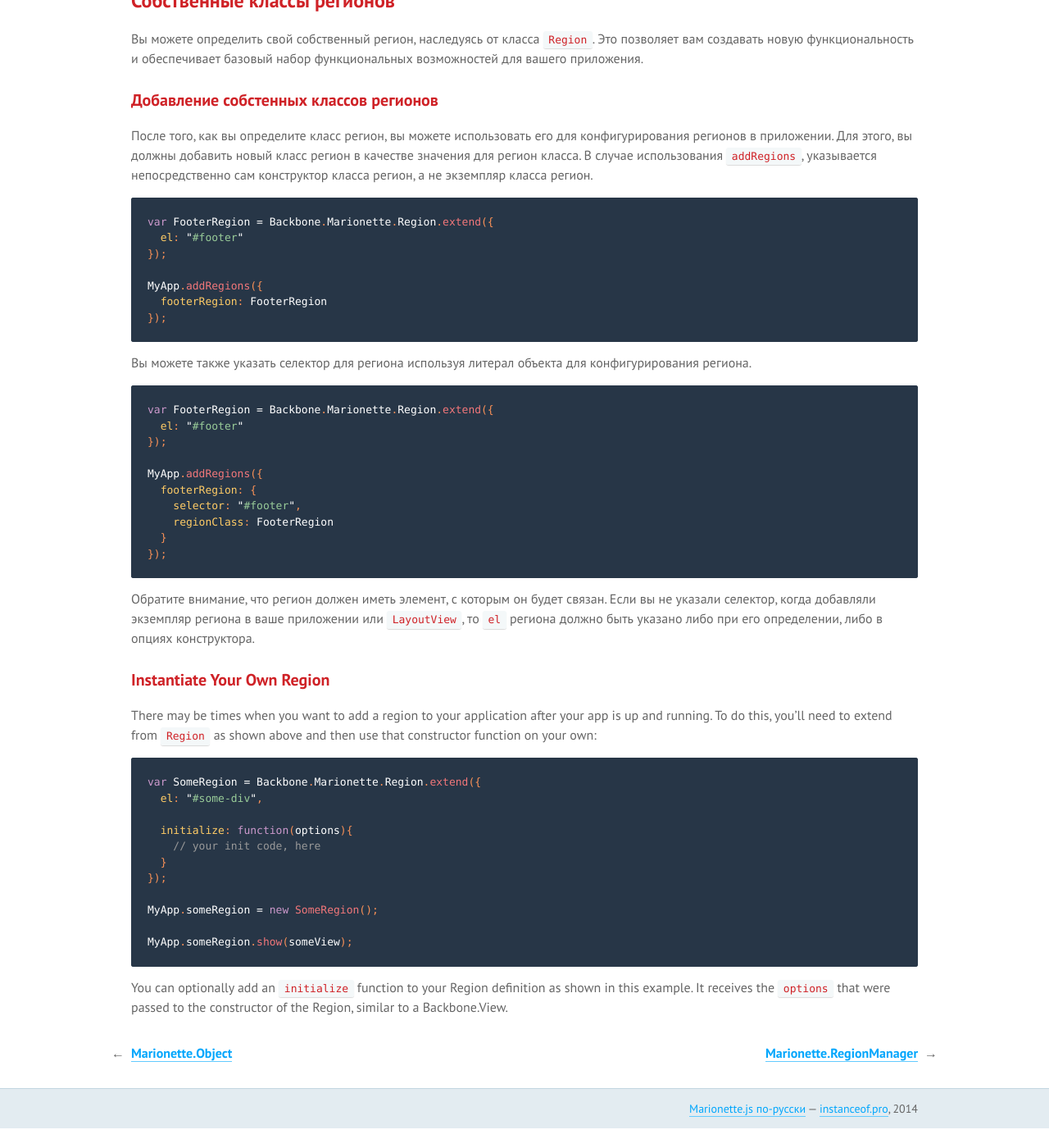
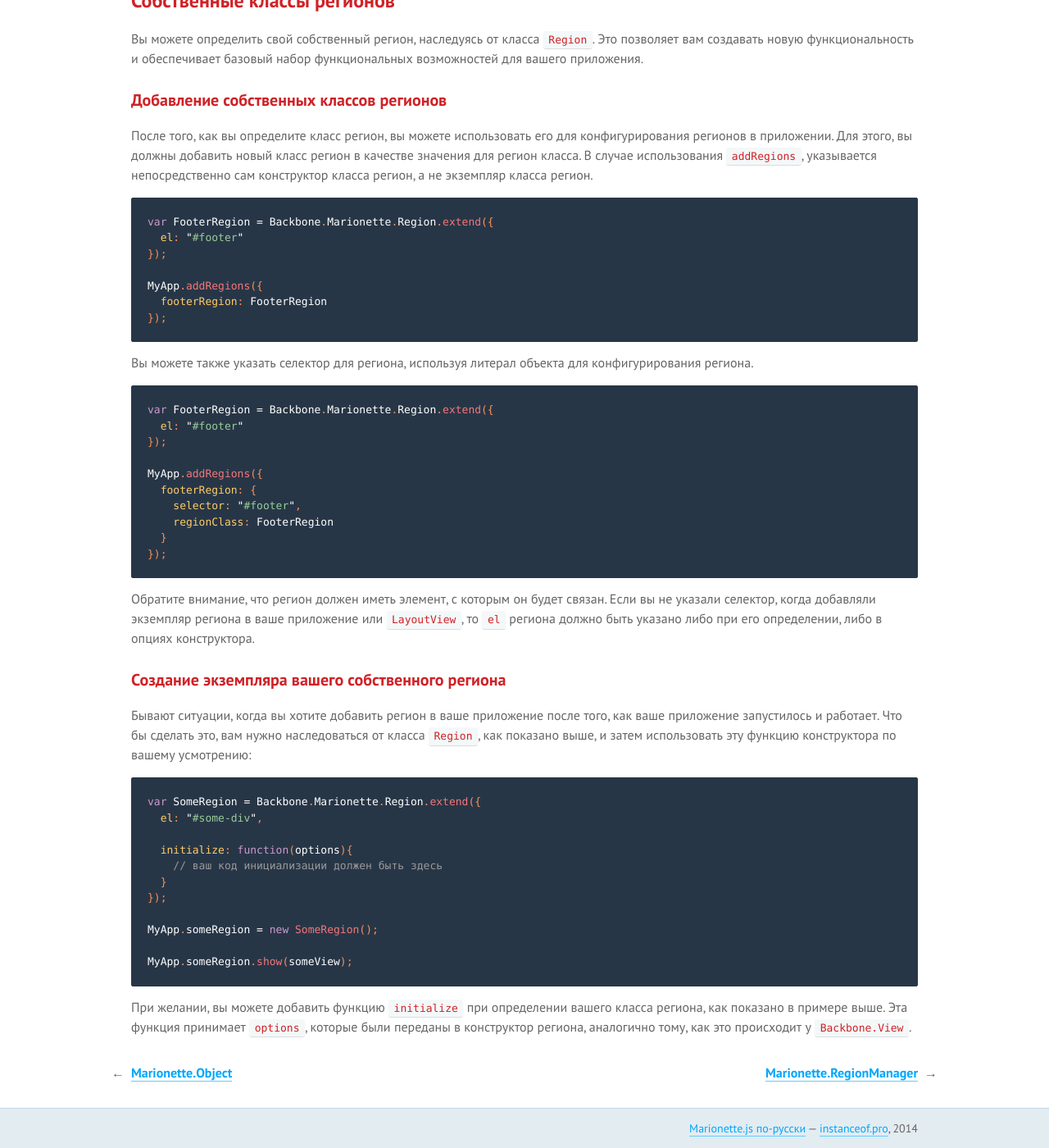
Before and after one commit to sadcitizen/marionettejs.ru, a Jekyll site: the page built from _posts/2014-05-10-region.md, in a window 1280 px wide and 1400 px high, scrolled down 9450 px. Shown: the whole window at 82% size. Built offline with Jekyll 4.4.1, drawn with Linux system fonts in a browser that asks for light colours; some web fonts are replaced; Markdown is read by kramdown in place of the engine named in the settings; before the commit the page ends 10826 px from its top, so only the background shows below that; some of the changed text lies outside the part shown.

Commit message:
finished translate ru/Region

````diff
--- a/_includes/translation/ru/marionette.region.md
+++ b/_includes/translation/ru/marionette.region.md
@@ -21,7 +21,7 @@
   * [События, которые вызываются в течение `отображения`](#events-raised-during-show)
 * [Собственные классы регионов](#custom-region-classes)
   * [Добавление собстенных классов регионов](#attaching-custom-region-classes)
-  * [Instantiate Your Own Region](#instantiate-your-own-region)
+  * [Создание экземпляра вашего собственного региона](#instantiate-your-own-region)
 
 ## Определение регионов приложения
 
@@ -446,7 +446,7 @@ var MyRegion = Backbone.Marionette.Region.extend({
 Это позволяет вам создавать новую функциональность и обеспечивает базовый
 набор функциональных возможностей для вашего приложения.
 
-### Добавление собстенных классов регионов
+### Добавление собственных классов регионов
 
 После того, как вы определите класс регион, вы можете использовать его для конфигурирования регионов в приложении.
 Для этого, вы должны добавить новый класс регион в качестве значения для регион класса.
@@ -463,7 +463,7 @@ MyApp.addRegions({
 });
 ```
 
-Вы можете также указать селектор для региона используя литерал объекта для конфигурирования региона.
+Вы можете также указать селектор для региона, используя литерал объекта для конфигурирования региона.
 
 ```js
 var FooterRegion = Backbone.Marionette.Region.extend({
@@ -479,22 +479,22 @@ MyApp.addRegions({
 ```
 
 Обратите внимание, что регион должен иметь элемент, с которым он будет связан.
-Если вы не указали селектор, когда добавляли экземпляр региона в ваше приложении или `LayoutView`,
+Если вы не указали селектор, когда добавляли экземпляр региона в ваше приложение или `LayoutView`,
 то `el` региона должно быть указано либо при его определении, либо в опциях конструктора.
 
-### Instantiate Your Own Region
+### Создание экземпляра вашего собственного региона
 
-There may be times when you want to add a region to your
-application after your app is up and running. To do this, you'll
-need to extend from `Region` as shown above and then use
-that constructor function on your own:
+Бывают ситуации, когда вы хотите добавить регион в ваше приложение
+после того, как ваше приложение запустилось и работает. Что бы сделать это,
+вам нужно наследоваться от класса `Region`, как показано выше, и затем использовать эту
+функцию конструктора по вашему усмотрению:
 
 ```js
 var SomeRegion = Backbone.Marionette.Region.extend({
   el: "#some-div",
 
   initialize: function(options){
-    // your init code, here
+    // ваш код инициализации должен быть здесь
   }
 });
 
@@ -503,7 +503,7 @@ MyApp.someRegion = new SomeRegion();
 MyApp.someRegion.show(someView);
 ```
 
-You can optionally add an `initialize` function to your Region
-definition as shown in this example. It receives the `options`
-that were passed to the constructor of the Region, similar to
-a Backbone.View.
+При желании, вы можете добавить функцию `initialize` при определении
+вашего класса региона, как показано в примере выше. Эта функция принимает
+`options`, которые были переданы в конструктор региона, аналогично тому, как это
+происходит у `Backbone.View`.
````
